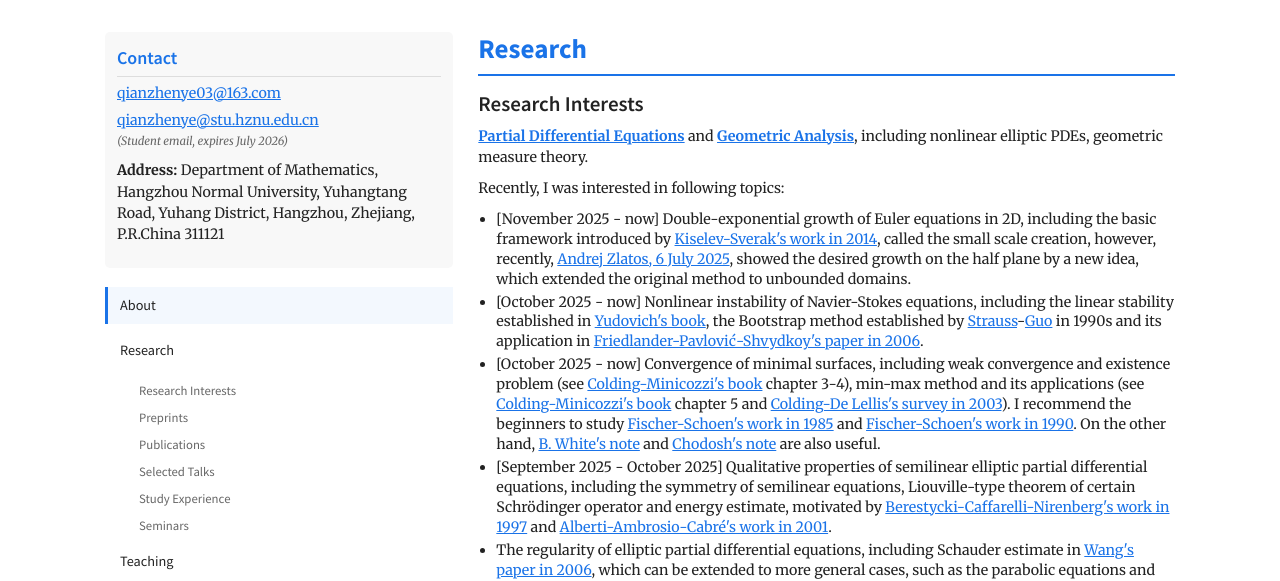
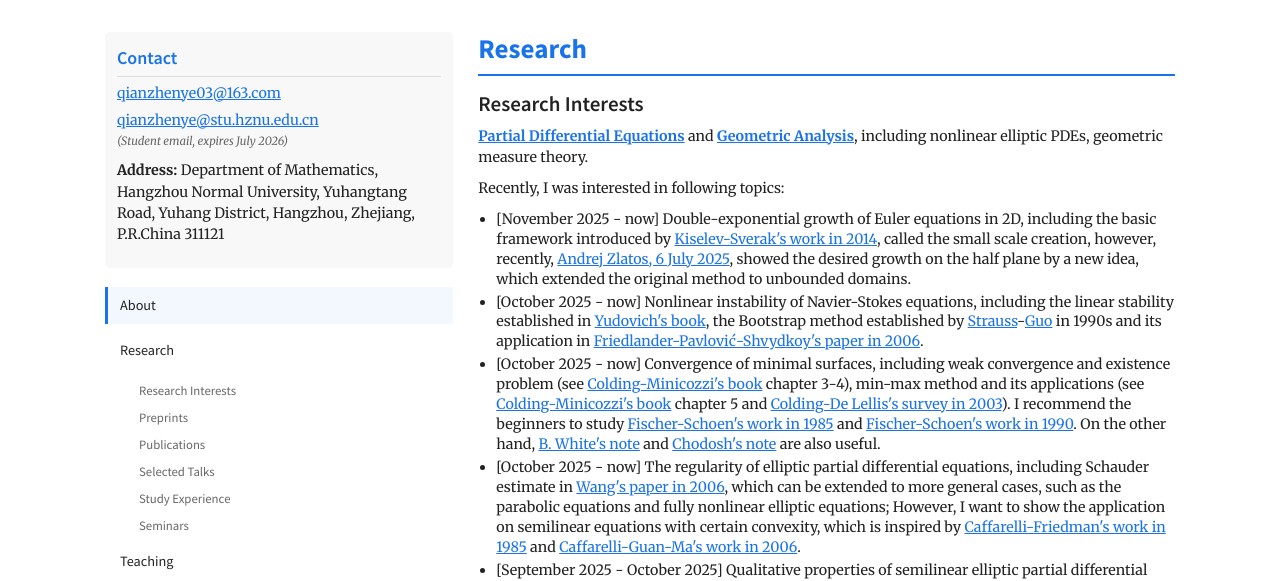
Before and after one commit to Zhenye03/Zhenye03.github.io, a plain HTML site: page index.html in a window 1280 px wide. Shown: the part 361-942 px from the top of the page. Drawn offline with nearby package versions, Linux system fonts and the light colour scheme.

Commit message:
Update index.html

```diff
--- a/index.html
+++ b/index.html
@@ -549,9 +549,9 @@
                 <li>[November 2025 - now] Double-exponential growth of Euler equations in 2D, including the basic framework introduced by <a href="https://annals.math.princeton.edu/wp-content/uploads/annals-v180-n3-p09-p.pdf">Kiselev-Sverak's work in 2014</a>, called the small scale creation, however, recently, <a href="https://link.springer.com/content/pdf/10.1007/s00222-025-01374-5.pdf">Andrej Zlatos, 6 July 2025</a>, showed the desired growth on the half plane by a new idea, which extended the original method to unbounded domains.</li>
                 <li>[October 2025 - now] Nonlinear instability of Navier-Stokes equations, including the linear stability established in <a href="https://searchworks.stanford.edu/view/1343236">Yudovich's book</a>, the Bootstrap method established by <a href="https://appliedmath.brown.edu/people/walter-strauss">Strauss</a>-<a href="https://appliedmath.brown.edu/people/yan-guo">Guo</a> in 1990s and its application in <a href="https://link.springer.com/article/10.1007/s00220-006-1526-7">Friedlander-Pavlović-Shvydkoy's paper in 2006</a>.</li>
                 <li>[October 2025 - now] Convergence of minimal surfaces, including weak convergence and existence problem (see <a href="https://bookstore.ams.org/gsm-121/">Colding-Minicozzi's book</a> chapter 3-4), min-max method and its applications (see <a href="https://bookstore.ams.org/gsm-121/">Colding-Minicozzi's book</a> chapter 5 and <a href="https://www.math.ias.edu/delellis/sites/math.ias.edu.delellis/files/MinMax92.pdf">Colding-De Lellis's survey in 2003</a>). I recommend the beginners to study <a href="https://math.jhu.edu/~js/Math748/fischer-colbrie-schoen.pdf">Fischer-Schoen's work in 1985</a> and <a href="https://link.springer.com/article/10.1007/BF01394782">Fischer-Schoen's work in 1990</a>. On the other hand, <a href="https://arxiv.org/pdf/1308.3325">B. White's note</a> and <a href="https://arxiv.org/pdf/1308.3325">Chodosh's note</a> are also useful.</li>
+                <li>[October 2025 - now] The regularity of elliptic partial differential equations, including Schauder estimate in <a href="https://maths-people.anu.edu.au/~wang/publications/3-Schauder-esti.pdf">Wang's paper in 2006</a>, which can be extended to more general cases, such as the parabolic equations and fully nonlinear elliptic equations; However, I want to show the application on semilinear equations with certain convexity, which is inspired by <a href="https://projecteuclid.org/journals/duke-mathematical-journal/volume-52/issue-2/Convexity-of-solutions-of-semilinear-elliptic-equations/10.1215/S0012-7094-85-05221-4.short">Caffarelli-Friedman's work in 1985</a> and <a href="https://www.math.mcgill.ca/guan/CGM051122.pdf">Caffarelli-Guan-Ma's work in 2006</a>.</li>
                 <li>[September 2025 - October 2025] Qualitative properties of semilinear elliptic partial differential equations, including the symmetry of semilinear equations, Liouville-type theorem of certain Schrödinger operator and energy estimate, motivated by <a href="https://www.numdam.org/item/ASNSP_1997_4_25_1-2_69_0.pdf">Berestycki-Caffarelli-Nirenberg's work in 1997</a> and <a href="https://link.springer.com/article/10.1023/A:1010602715526">Alberti-Ambrosio-Cabré's work in 2001</a>.</li>
-                <li>The regularity of elliptic partial differential equations, including Schauder estimate in <a href="https://maths-people.anu.edu.au/~wang/publications/3-Schauder-esti.pdf">Wang's paper in 2006</a>, which can be extended to more general cases, such as the parabolic equations and fully nonlinear elliptic equations; However, I want to show the application on semilinear equations with certain convexity, which is inspired by <a href="https://projecteuclid.org/journals/duke-mathematical-journal/volume-52/issue-2/Convexity-of-solutions-of-semilinear-elliptic-equations/10.1215/S0012-7094-85-05221-4.short">Caffarelli-Friedman's work in 1985</a> and <a href="https://www.math.mcgill.ca/guan/CGM051122.pdf">Caffarelli-Guan-Ma's work in 2006</a>.</li>
-            </ul>
+                </ul>
 
             <h3 id="preprints">Preprints</h3>
             <div class="preprint-item">
```
